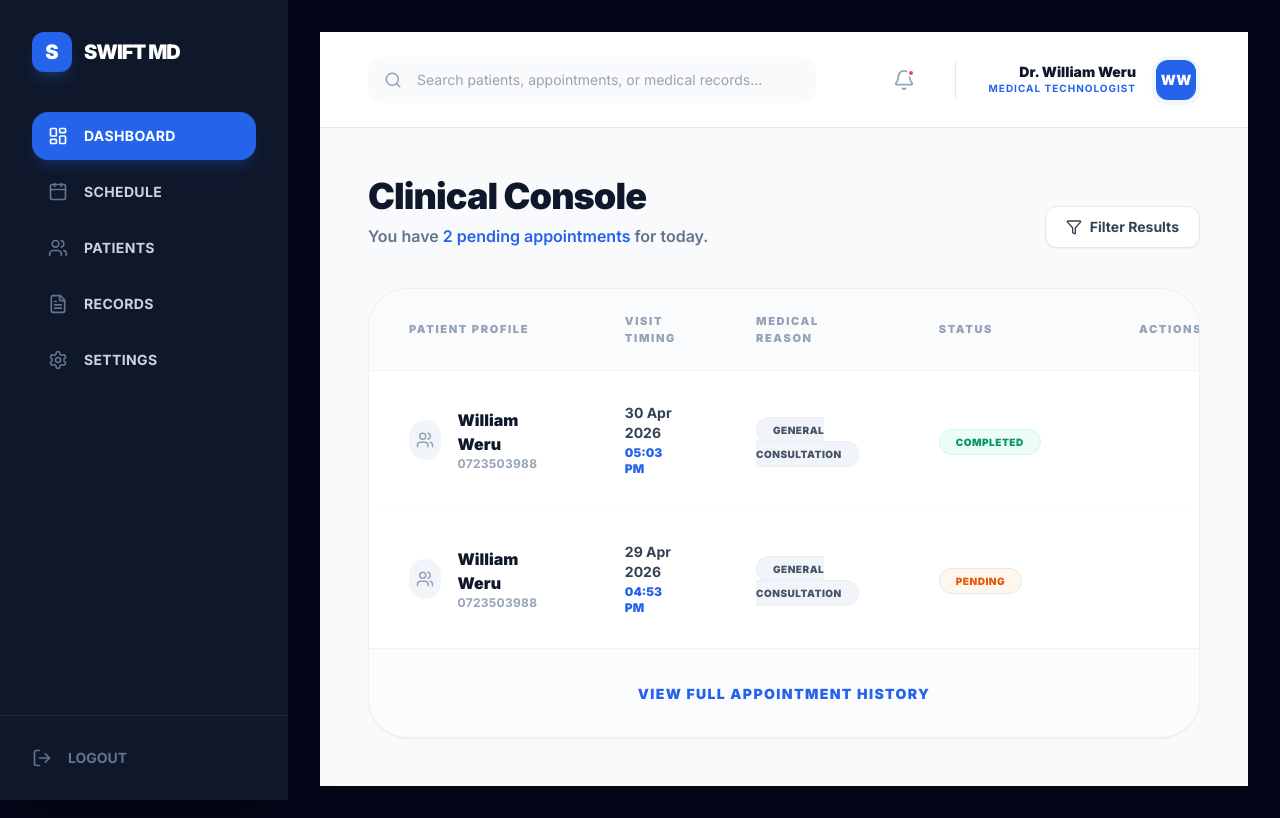
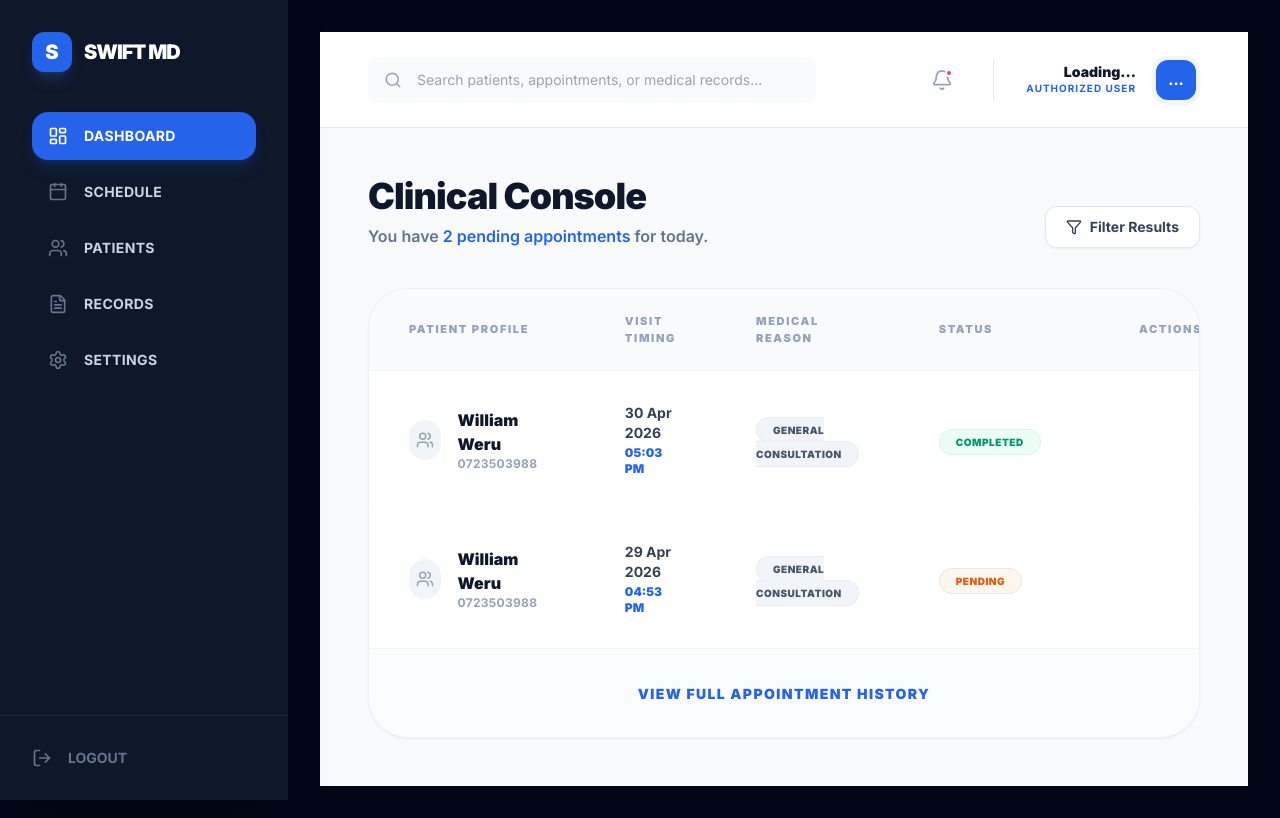
Before and after one commit to mugwe88-ops/MedicareAI, a Next.js app in the folder frontend/: page /dashboard in a window 1280 px wide. Built offline with nearby package versions, Linux system fonts and the light colour scheme; no server answers.

Commit message:
update sign up dashboard

```diff
--- a/frontend/app/dashboard/page.tsx
+++ b/frontend/app/dashboard/page.tsx
@@ -1,12 +1,34 @@
 "use client";
-import { useState } from "react";
+import { useState, useEffect } from "react";
 import {
   Users, CheckCircle2, Trash2, Search, Bell, Filter
 } from "lucide-react";
 
 export default function ClinicalConsole() {
-  // We no longer need activeTab or sidebarItems here because the
-  // Sidebar logic is handled by the parent layout.tsx.
+  // State for dynamic user data
+  const [user, setUser] = useState<{ name: string; role: string } | null>(null);
+
+  // Fetch current user details on mount
+  useEffect(() => {
+    const fetchUser = async () => {
+      try {
+        const token = localStorage.getItem("token");
+        const res = await fetch("https://medicareai-1.onrender.com/api/auth/me", {
+          headers: {
+            "Authorization": `Bearer ${token}`,
+            "Content-Type": "application/json"
+          }
+        });
+        const data = await res.json();
+        if (res.ok) {
+          setUser(data);
+        }
+      } catch (err) {
+        console.error("Failed to fetch user context", err);
+      }
+    };
+    fetchUser();
+  }, []);
 
   return (
     <div className="flex-1 flex flex-col min-w-0 bg-[#F8FAFC]">
@@ -29,11 +51,17 @@ export default function ClinicalConsole() {
           <div className="h-10 w-px bg-slate-200" />
           <div className="flex items-center space-x-4">
             <div className="text-right hidden sm:block">
-              <p className="text-sm font-black text-slate-900 leading-tight">Dr. William Weru</p>
-              <p className="text-[10px] font-bold text-blue-600 uppercase tracking-widest">Medical Technologist</p>
+              {/* Dynamic Name and Role mapping */}
+              <p className="text-sm font-black text-slate-900 leading-tight">
+                {user ? user.name : "Loading..."}
+              </p>
+              <p className="text-[10px] font-bold text-blue-600 uppercase tracking-widest">
+                {user ? user.role : "Authorized User"}
+              </p>
             </div>
             <div className="h-12 w-12 rounded-2xl bg-blue-600 border-4 border-blue-50 flex items-center justify-center text-white font-black text-sm shadow-sm">
-              WW
+              {/* Dynamic Initials */}
+              {user ? user.name.split(' ').map(n => n[0]).join('').toUpperCase() : "..."}
             </div>
           </div>
         </div>
```
